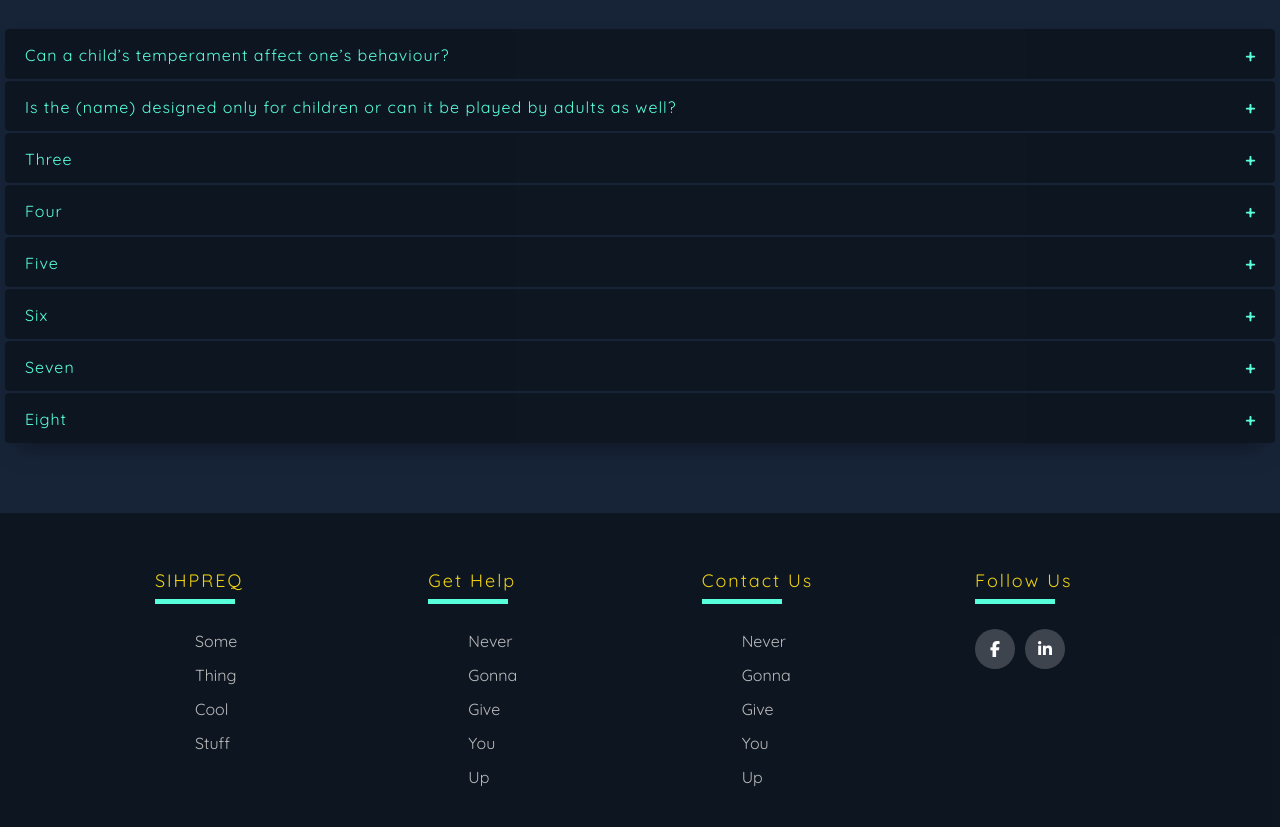
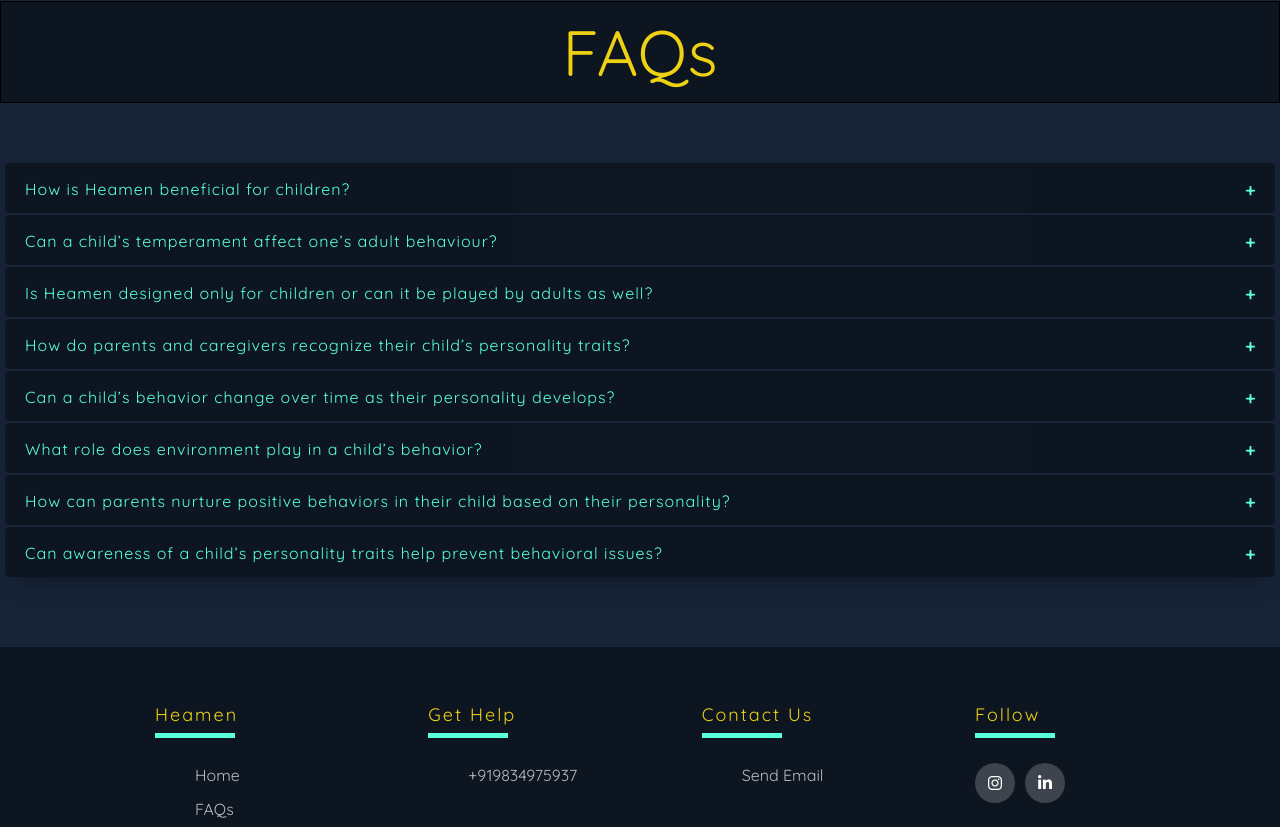
Before and after one commit to MSami625/sih-project, a React (Vite) app in the folder sih-project/: page / in a window 1280 px wide. Shown: the part 1653-2480 px from the top of the page. Built offline with nearby package versions, Linux system fonts and the light colour scheme; a web font is replaced by a local one.

Commit message:
Something

```diff
--- a/sih-project/src/Accordion.jsx
+++ b/sih-project/src/Accordion.jsx
@@ -61,44 +61,45 @@
 
       const data = [
         {
-          title: "Can a child’s temperament affect one’s behaviour? ",
+          title: "How is Heamen beneficial for children?",
+          content: `The Heamen is beneficial for children in various ways. As it helps allows them a free space to be themselves and let their intrusive and creative thoughts out. It tracks the behaviour of your child and further evaluates how in sync that behaviour is with the societal norms. It also Analysis the emotional intelligence, prosocial level, behavioural characteristic, and more of such traits of your child.
+          `, // Add your content here
+        },
+        {
+          title: "Can a child’s temperament affect one’s adult behaviour? ",
           content: `Yes, a child’s temperament, like being easygoing or spirited, plays a significant role in their behavior. Easy-going children may adapt well, while spirited ones may display more intense reactions.
           `, // Add your content here
         },
         {
           title:
-            "Is the (name) designed only for children or can it be played by adults as well?",
+            "Is Heamen designed only for children or can it be played by adults as well?",
           content: `Yes, this game can be played by young adults as well. Though in that case, we cannot be sure about the reliability of the analysis report, as adults are seen to be more smart and thoughtful with their answers. While children are observed to be immersed in the game and let their subconscious behavioural pattern select the answers for them.
           `, // Add your content here
         },
+
         {
-          title: "Three",
-          content: `Lorem ipsum dolor sit amet consectetur adipisicing elit. Provident nisi delectus ea repellat consequatur tempora, sunt laudantium aspernatur fugiat sed quo, molestias ipsa quisquam corrupti possimus vitae harum architecto totam?
+          title: "How do parents and caregivers recognize their child’s personality traits?",
+          content: `Observing how a child reacts to various situations, their preferences, and their social interactions can help parents identify their child’s personality traits.
           `, // Add your content here
         },
         {
-          title: "Four",
-          content: `Lorem ipsum dolor sit amet consectetur adipisicing elit. Provident nisi delectus ea repellat consequatur tempora, sunt laudantium aspernatur fugiat sed quo, molestias ipsa quisquam corrupti possimus vitae harum architecto totam?
+          title: "Can a child’s behavior change over time as their personality develops?",
+          content: `Yes, a child’s behavior can evolve as they grow and develop. New experiences and influences can modify their behavioral choices.
           `, // Add your content here
         },
         {
-          title: "Five",
-          content: `Lorem ipsum dolor sit amet consectetur adipisicing elit. Provident nisi delectus ea repellat consequatur tempora, sunt laudantium aspernatur fugiat sed quo, molestias ipsa quisquam corrupti possimus vitae harum architecto totam?
+          title: "What role does environment play in a child’s behavior?",
+          content: `The child’s environment, including family, school, and peers, can influence their behavior. It can either support or challenge their natural personality traits.
           `, // Add your content here
         },
         {
-          title: "Six",
-          content: `Lorem ipsum dolor sit amet consectetur adipisicing elit. Provident nisi delectus ea repellat consequatur tempora, sunt laudantium aspernatur fugiat sed quo, molestias ipsa quisquam corrupti possimus vitae harum architecto totam?
+          title: "How can parents nurture positive behaviors in their child based on their personality?",
+          content: `By understanding their child’s personality, parents can tailor their guidance and support to encourage positive behaviors that align with their traits.
           `, // Add your content here
         },
         {
-          title: "Seven",
-          content: `Lorem ipsum dolor sit amet consectetur adipisicing elit. Provident nisi delectus ea repellat consequatur tempora, sunt laudantium aspernatur fugiat sed quo, molestias ipsa quisquam corrupti possimus vitae harum architecto totam?
-          `, // Add your content here
-        },
-        {
-          title: "Eight",
-          content: `Lorem ipsum dolor sit amet consectetur adipisicing elit. Provident nisi delectus ea repellat consequatur tempora, sunt laudantium aspernatur fugiat sed quo, molestias ipsa quisquam corrupti possimus vitae harum architecto totam?
+          title: "Can awareness of a child’s personality traits help prevent behavioral issues?",
+          content: `Yes, understanding a child’s personality can help parents address potential behavioral challenges early and provide appropriate guidance.
           `, // Add your content here
         }
       ];
--- a/sih-project/src/App.css
+++ b/sih-project/src/App.css
@@ -87,17 +87,7 @@
   transform: scale(1.5);
 }
 
-/* nav a{
 
-  text-decoration: none;
-  color: #ad5225 !important;
-  flex-direction: row ;
-  font-weight: 700;
-  display: flex;
-  flex-direction: row;
-  justify-content: space-around;
-  align-items: center;
-} */
 .ball {
   position: absolute;
   border-radius: 100%;
@@ -221,7 +211,7 @@
   width: 1270px;
   background-color: transparent;
   border-radius: 4px;
-  color: #ffffff;
+  color: #eed113;
   font-size: 20px;
   font-weight: 500;
   text-align: center;
@@ -384,5 +374,7 @@
 .about-container p{
   margin:20px  50px;
   color: #58ffdb;
-  font-size: 22px;
+  font-size: 25.5px;
+  text-align: left;
+  margin-right: 30px;
 }
--- a/sih-project/src/Hero.jsx
+++ b/sih-project/src/Hero.jsx
@@ -95,19 +95,19 @@
                     <div className="container">
                       <div className="row">
                         <div className="footer-col">
-                          <h4>SIHPREQ</h4>
+                          <h4>Heamen</h4>
                           <ul>
                             <li>
-                              <a href="#">Some</a>
+                              <a href="#home">Home</a>
                             </li>
                             <li>
-                              <a href="#">thing</a>
+                              <a href="#faqs">FAQs</a>
                             </li>
                             <li>
-                              <a href="#">cool</a>
+                              <a href="#Journal">Journal</a>
                             </li>
                             <li>
-                              <a href="#">stuff</a>
+                              <a href="#About">About</a>
                             </li>
                           </ul>
                         </div>
@@ -115,19 +115,7 @@
                           <h4>get help</h4>
                           <ul>
                             <li>
-                              <a href="#">Never</a>
-                            </li>
-                            <li>
-                              <a href="#">Gonna</a>
-                            </li>
-                            <li>
-                              <a href="#">Give</a>
-                            </li>
-                            <li>
-                              <a href="#">You</a>
-                            </li>
-                            <li>
-                              <a href="#">Up</a>
+                              <a href="#">+919834975937</a>
                             </li>
                           </ul>
                         </div>
@@ -135,27 +123,15 @@
                           <h4>Contact Us</h4>
                           <ul>
                             <li>
-                              <a href="#">Never</a>
-                            </li>
-                            <li>
-                              <a href="#">Gonna</a>
-                            </li>
-                            <li>
-                              <a href="#">Give</a>
-                            </li>
-                            <li>
-                              <a href="#">You</a>
-                            </li>
-                            <li>
-                              <a href="#">Up</a>
+                             <a href="mailto:heamen2609@gmail.com"> Send Email </a>
                             </li>
                           </ul>
                         </div>
                         <div className="footer-col">
-                          <h4>follow us</h4>
+                          <h4>follow </h4>
                           <div className="social-links">
                             <a href="#">
-                              <i className="fab fa-facebook-f" />
+                              <i className="fab fa-instagram" />
                             </a>
                             <a href="#">
                               <i className="fab fa-linkedin-in" />
```
